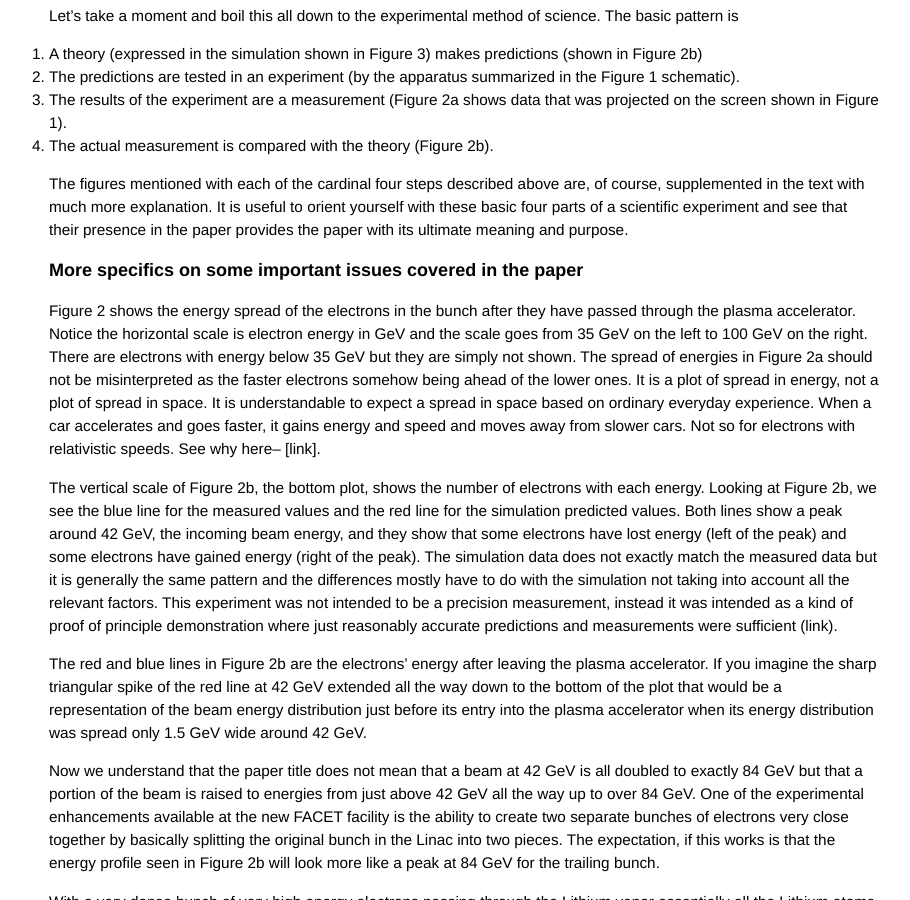
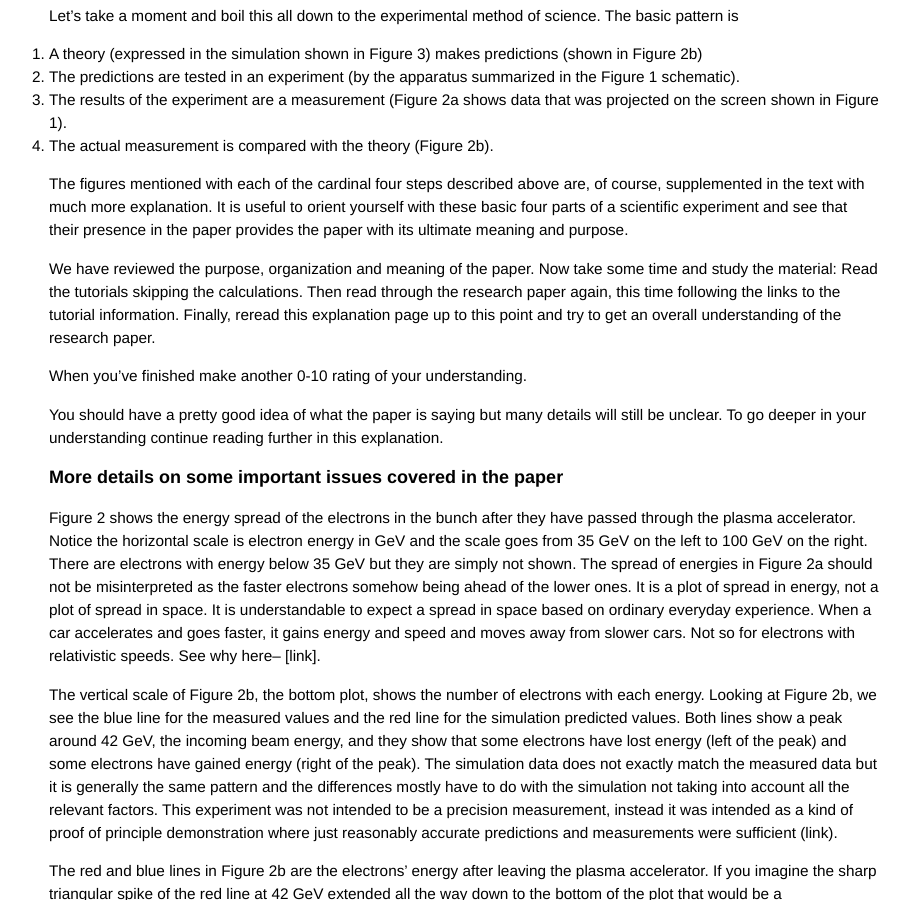
Before and after one commit to grbfacet/facet, a Jekyll site: the page built from energy-doubling-exposition.md, in a window 1280 px wide and 900 px high, scrolled down 5468 px. Shown: the whole window, without its empty margins (176-1086 px from the left). Built offline with Jekyll 4.4.1, drawn with Linux system fonts in a browser that asks for light colours.

Commit message:
Update energy-doubling-exposition.md

```diff
--- a/energy-doubling-exposition.md
+++ b/energy-doubling-exposition.md
@@ -113,7 +113,13 @@ Let’s take a moment and boil this all down to the experimental method of scien
 
 The figures mentioned with each of the cardinal four steps described above are, of course, supplemented in the text with much more explanation. It is useful to orient yourself with these basic four parts of a scientific experiment and see that their presence in the paper provides the paper with its ultimate meaning and purpose.
 
-### More specifics on some important issues covered in the paper
+We have reviewed the purpose, organization and meaning of the paper. Now take some time and study the material: Read the tutorials skipping the calculations. Then read through the research paper again, this time following the links to the tutorial information. Finally, reread this explanation page up to this point and try to get an overall understanding of the research paper.
+
+When you've finished make another 0-10 rating of your understanding.
+
+You should have a pretty good idea of what the paper is saying but many details will still be unclear. To go deeper in your understanding continue reading further in this explanation.
+
+### More details on some important issues covered in the paper
 
 
 Figure 2 shows the energy spread of the electrons in the bunch after they have passed through the plasma accelerator. Notice the horizontal scale is electron energy in GeV and the scale goes from 35 GeV on the left to 100 GeV on the right. There are electrons with energy below 35 GeV but they are simply not shown. The spread of energies in Figure 2a should not be misinterpreted as the faster electrons somehow being ahead of the lower ones. It is a plot of spread in energy, not a plot of spread in space. It is understandable to expect a spread in space based on ordinary everyday experience. When a car accelerates and goes faster, it gains energy and speed and moves away from slower cars. Not so for electrons with relativistic speeds. See why here– [link].
```
